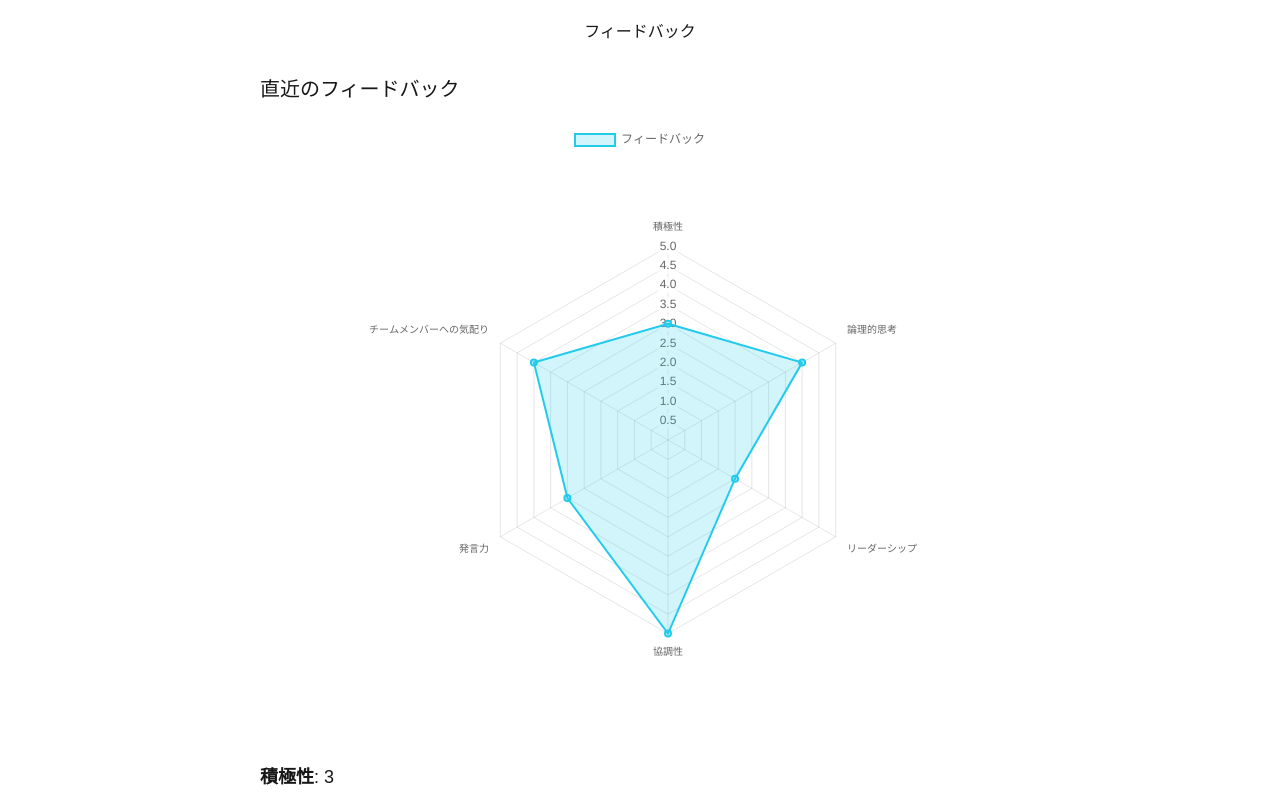
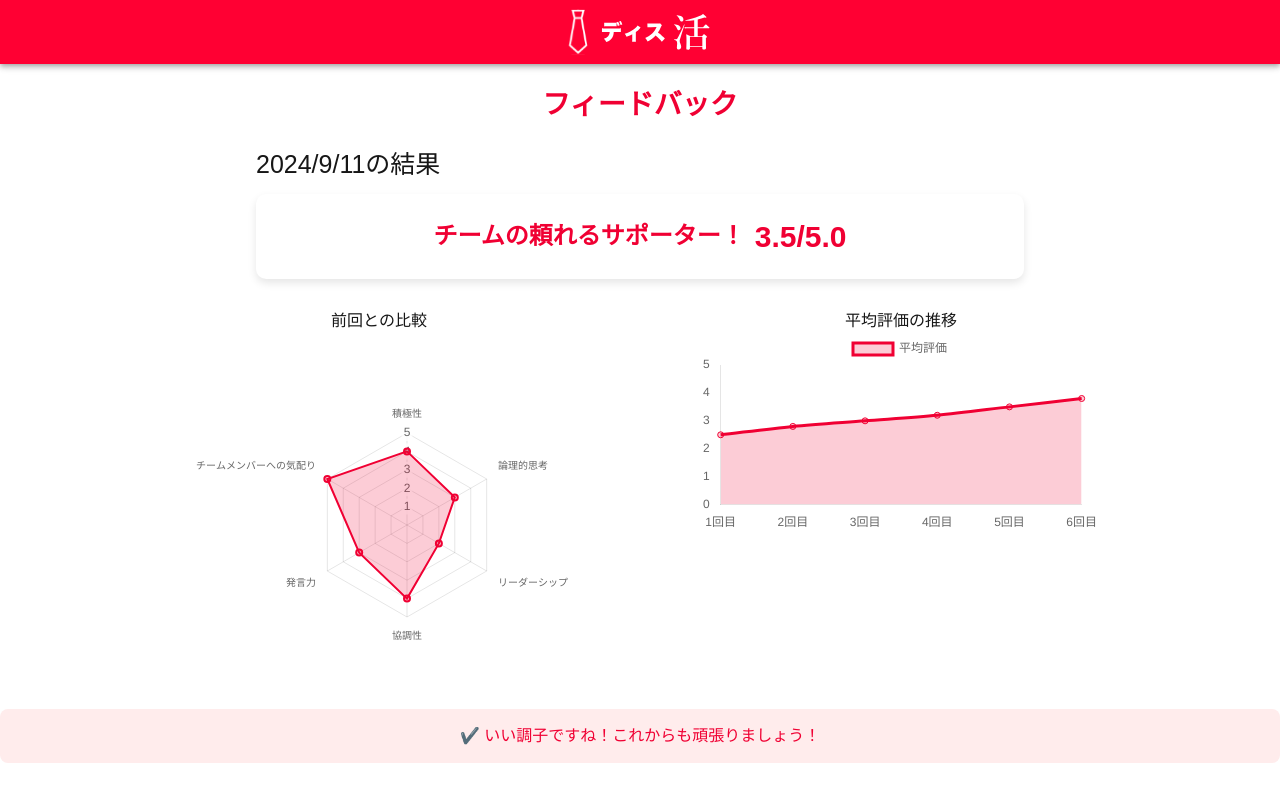
Before and after one commit to tkm427/docomo_frontend, a Next.js app: page /feedback in a window 1280 px wide. Shown: the top 800 px of the page. Built offline with nearby package versions, Linux system fonts and the light colour scheme.

Commit message:
フィードバックページの追加

```diff
--- /dev/null
+++ b/src/components/FeedbackMessage.tsx
@@ -0,0 +1,74 @@
+import React from 'react';
+
+type FeedbackData = {
+  label: string;
+  value: number;
+};
+
+type FeedbackMessageProps = {
+  feedbackData: FeedbackData[];
+};
+
+const FeedbackMessage: React.FC<FeedbackMessageProps> = ({ feedbackData }) => {
+  // 一番高い評価を取得する
+  const highestFeedback = feedbackData.reduce((prev, current) => (current.value > prev.value ? current : prev));
+
+  // ラベルに応じてメッセージを決定する
+  const getMessageByLabel = (label: string): string => {
+    switch (label) {
+      case '積極性':
+        return '行動力抜群のムードメーカー！';
+      case '論理的思考':
+        return '的確な分析マン！';
+      case 'リーダーシップ':
+        return '頼れるリーダー役！';
+      case '協調性':
+        return 'チームワークの要！';
+      case '発言力':
+        return '説得力のあるアイデアマン！';
+      case 'チームメンバーへの気配り':
+        return 'チームの頼れるサポーター！';
+      default:
+        return '評価が見つかりません';
+    }
+  };
+
+  // 平均値を計算する
+  const averageValue = (feedbackData.reduce((sum, item) => sum + item.value, 0) / feedbackData.length).toFixed(1);
+
+  return (
+    <div style={styles.resultBox}>
+      <h3 style={styles.resultMessage}>{getMessageByLabel(highestFeedback.label)}</h3>
+      <p style={styles.resultScore}>{averageValue}/5.0</p>
+    </div>
+  );
+};
+
+// スタイル設定
+const styles = {
+  resultBox: {
+    display: 'flex',        // 横並びに配置
+    justifyContent: 'center', // 中央寄せ
+    alignItems: 'center',    // 縦方向の中央揃え
+    gap: '10px',
+    backgroundColor: 'white',
+    width: '60%', // 横幅を60%に設定
+    padding: '20px',
+    borderRadius: '10px',
+    boxShadow: '0 4px 8px rgba(0, 0, 0, 0.1)',
+    textAlign: 'center' as 'center',
+    margin: '0 auto', // 横方向に中央寄せ
+    marginBottom: '30px',
+  },
+  resultMessage: {
+    fontSize: '24px',
+    color: '#F00033',
+    fontWeight: 'bold' as 'bold',
+  },
+  resultScore: {
+    fontSize: '30px',
+    color: '#F00033',
+    fontWeight: 'bold' as 'bold',},
+};
+
+export default FeedbackMessage;
--- a/src/components/FeedbackPage.tsx
+++ b/src/components/FeedbackPage.tsx
@@ -1,18 +1,18 @@
 "use client";
 
 import React from 'react';
-import { Radar } from 'react-chartjs-2';
-import { Chart as ChartJS, RadialLinearScale, PointElement, LineElement, Filler, Tooltip, Legend } from 'chart.js';
-
-ChartJS.register(RadialLinearScale, PointElement, LineElement, Filler, Tooltip, Legend);
+import Header from './Header';
+import FeedbackMessage from './FeedbackMessage';
+import RadarChart from './RadarChart';
+import LineChart from './LineChart';
 
 const feedbackData = [
-  { label: '積極性', value: 3 },
-  { label: '論理的思考', value: 4 },
+  { label: '積極性', value: 4 },
+  { label: '論理的思考', value: 3 },
   { label: 'リーダーシップ', value: 2 },
-  { label: '協調性', value: 5 },
+  { label: '協調性', value: 4 },
   { label: '発言力', value: 3 },
-  { label: 'チームメンバーへの気配り', value: 4 },
+  { label: 'チームメンバーへの気配り', value: 5 },
 ];
 
 const radarData = {
@@ -21,8 +21,8 @@ const radarData = {
     {
       label: 'フィードバック',
       data: feedbackData.map((item) => item.value),
-      backgroundColor: 'rgba(34, 202, 236, 0.2)',
-      borderColor: 'rgba(34, 202, 236, 1)',
+      backgroundColor: 'rgba(240, 0, 51, 0.2)',
+      borderColor: '#F00033',
       borderWidth: 2,
     },
   ],
@@ -33,25 +33,76 @@ const radarOptions = {
     r: {
       suggestedMin: 0,
       suggestedMax: 5,
+      ticks: {
+        stepSize: 1, // 1刻みに設定
+      },
     },
   },
 };
 
+
+const lineData = {
+  labels: ['1回目', '2回目', '3回目', '4回目', '5回目', '6回目'],
+  datasets: [
+    {
+      label: '平均評価',
+      data: [2.5, 2.8, 3.0, 3.2, 3.5, 3.8],
+      borderColor: '#F00033',
+      backgroundColor: 'rgba(240, 0, 51, 0.2)',
+      fill: true,
+      tension: 0.3,
+    },
+  ],
+};
+
+const lineOptions = {
+  scales: {
+    x: {
+      grid: {
+        display: false, // X軸のグリッド線を消す
+      },
+    },
+    y: {
+      beginAtZero: true,
+      max: 5, // 最大値を設定
+      ticks: {
+        stepSize: 1, // 1刻みに設定
+      },
+      grid: {
+        display: false, // Y軸のグリッド線を消す
+      },
+    },
+  },
+};
+
+
 const FeedbackPage: React.FC = () => {
   return (
-    <div style={styles.container}>
-      <h1 style={styles.title}>フィードバック</h1>
-      <h2 style={styles.subtitle}>直近のフィードバック</h2>
+    <div>
+      <Header />
+      <div style={styles.subtitleContainer}>
+        <h2 style={styles.subtitle}>フィードバック</h2>
+      </div>
+
+      <p style={styles.date}>2024/9/11の結果</p>
+
+      <FeedbackMessage feedbackData={feedbackData} />
+
       <div style={styles.chartContainer}>
-        <Radar data={radarData} options={radarOptions} />
+        <div style={styles.chartItem}>
+          <h3>前回との比較</h3>
+          <RadarChart data={radarData} options={radarOptions} />
+        </div>
+
+        <div style={styles.chartItem}>
+          <h3>平均評価の推移</h3>
+          <LineChart data={lineData} options={lineOptions} />
+        </div>
       </div>
-      <ul style={styles.feedbackList}>
-        {feedbackData.map((item) => (
-          <li key={item.label} style={styles.feedbackItem}>
-            <strong>{item.label}</strong>: {item.value}
-          </li>
-        ))}
-      </ul>
+
+      <div style={styles.messageBox}>
+        <span role="img" aria-label="checkmark">✔️</span> いい調子ですね！これからも頑張りましょう！
+      </div>
     </div>
   );
 };
@@ -62,26 +113,44 @@ const styles = {
     maxWidth: '800px',
     margin: '0 auto',
   },
-  title: {
+  subtitleContainer: {
     textAlign: 'center' as 'center',
-    marginBottom: '30px',
+    margin: '20px',
   },
   subtitle: {
-    fontSize: '20px',
+    textAlign: 'center' as 'center',
+    fontSize: '28px',
     marginBottom: '20px',
+    color: '#F00033',
+    fontWeight: 'bold' as 'bold',
+  },
+  date: {
+    textAlign: 'left' as 'left',
+    fontSize: '25px',
+    marginLeft: '20vw',
+    marginBottom: '10px',
   },
   chartContainer: {
-    width: '100%',
-    maxWidth: '600px',
-    margin: '0 auto 40px',
+    display: 'flex',
+    width: '80%',
+    height: '50vh',
+    justifyContent: 'center',   // 中央揃えに変更
+    gap: '20px',                // チャート間の隙間
+    marginBottom: '40px',
+    margin: '0 auto',           // コンテナ自体を画面中央に配置
   },
-  feedbackList: {
-    listStyleType: 'none' as 'none',
-    paddingLeft: 0,
+
+  chartItem: {
+    flex: 1,
+    textAlign: 'center' as 'center',
   },
-  feedbackItem: {
-    fontSize: '18px',
-    marginBottom: '10px',
+  messageBox: {
+    backgroundColor: '#ffecec',
+    color: '#F00033',
+    padding: '15px',
+    borderRadius: '8px',
+    textAlign: 'center' as 'center',
+    fontSize: '16px',
   },
 };
 
--- /dev/null
+++ b/src/components/LineChart.tsx
@@ -0,0 +1,23 @@
+import React from 'react';
+import { Line } from 'react-chartjs-2';
+import { Chart as ChartJS, CategoryScale, LinearScale, PointElement, LineElement, Filler, Tooltip, Legend } from 'chart.js';
+
+// Chart.jsの設定
+ChartJS.register(CategoryScale, LinearScale, PointElement, LineElement, Filler, Tooltip, Legend);
+
+// ラインチャートのコンポーネント
+type LineChartProps = {
+  data: any;
+  options?: any;
+};
+
+
+const LineChart: React.FC<LineChartProps> = ({ data, options }) => {
+  return (
+    <div style={{ width: '80%', maxWidth: '500px', margin: '0 auto' }}> {/* 横幅を80%に設定 */}
+      <Line data={data} options={options} />
+    </div>
+  );
+};
+
+export default LineChart;
--- /dev/null
+++ b/src/components/RadarChart.tsx
@@ -0,0 +1,31 @@
+import React from 'react';
+import { Radar } from 'react-chartjs-2';
+import { Chart as ChartJS, RadialLinearScale, PointElement, LineElement, Filler, Tooltip, Legend } from 'chart.js';
+
+// Chart.jsの設定
+ChartJS.register(RadialLinearScale, PointElement, LineElement, Filler, Tooltip, Legend);
+
+// レーダーチャートのコンポーネント
+type RadarChartProps = {
+  data: any;
+  options?: any;
+};
+
+const RadarChart: React.FC<RadarChartProps> = ({ data, options }) => {
+  // デフォルトオプションに legend 非表示の設定を追加
+  const defaultOptions = {
+    plugins: {
+      legend: {
+        display: false, // ラベル（凡例）を非表示にする
+      },
+    },
+  };
+
+  return (
+    <div style={{ width: '30vw', margin: '0 auto' }}>
+      <Radar data={data} options={{ ...defaultOptions, ...options }} />
+    </div>
+  );
+};
+
+export default RadarChart;
```
